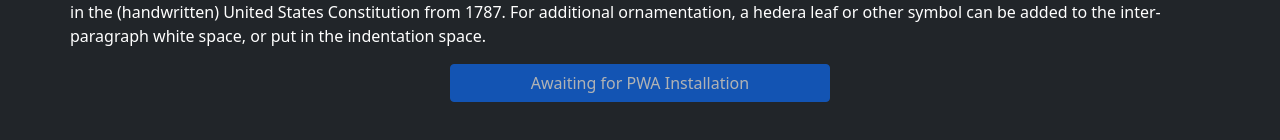
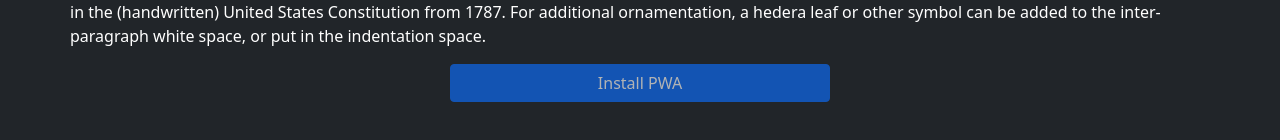
Before and after one commit to AnsifDev/WebAppBeta, a plain HTML site: page index.html in a window 1280 px wide. Shown: the part 290-430 px from the top of the page. Drawn offline with Linux system fonts and the light colour scheme.

Commit message:
Update index.html

```diff
--- a/index.html
+++ b/index.html
@@ -22,7 +22,7 @@
 
 Indented paragraphs demonstrated in the US Constitution
 In ancient manuscripts, another mean divide sentences into paragraphs was a line break (newline) followed by an initial at the beginning of the next paragraph. An initial is an oversized capital letter, sometimes outdented beyond the margin of the text. This style can be seen, for example, in the original Old English manuscript of Beowulf. Outdenting is still used in English typography, though not commonly.[3] Modern English typography usually indicates a new paragraph by indenting the first line. This style can be seen in the (handwritten) United States Constitution from 1787. For additional ornamentation, a hedera leaf or other symbol can be added to the inter-paragraph white space, or put in the indentation space.
-        <button id="btn1" disabled class="m-3 btn btn-primary col-4" type="button">Awaiting for PWA Installation</button>
+        <button id="btn1" disabled class="m-3 btn btn-primary col-4" type="button">Install PWA</button>
       </div>
 
 
@@ -54,6 +54,7 @@ In ancient manuscripts, another mean divide sentences into paragraphs was a line
         }
       }
       function onInstallPromptReceived(Prompt) {
+        console.log("installPrompt ready");
         Prompt.preventDefault();
         InstallPrompt = Prompt;
         makeBtnEnable(true);
```
